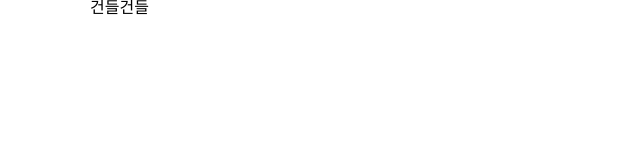
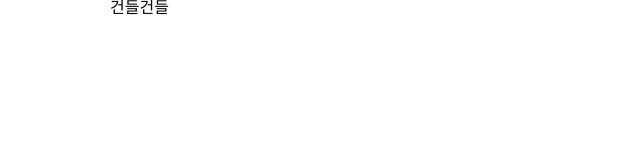
Before and after one commit to vjiji/front-hanghae-board, a React (Create React App) app: page / in a window 1280 px wide. Shown: the top 160 px of the page, without its empty margins (0-640 px from the left). Built offline with nearby package versions, Linux system fonts and the light colour scheme.

Commit message:
fix: css 수정

```diff
--- a/src/components/layout/Layout.jsx
+++ b/src/components/layout/Layout.jsx
@@ -14,13 +14,12 @@ const Layout = () => {
 export default Layout;
 
 const Container = styled.div`
-  max-width: 1440px;
-  min-width: 800px;
+  max-width: 100%;
   margin: 0 auto;
-  padding: 0 30px;
 `;
 
 const BodyContainer = styled.div`
   max-width: 1100px;
+  padding: 0 20px;
   margin: 0 auto;
 `;
```
